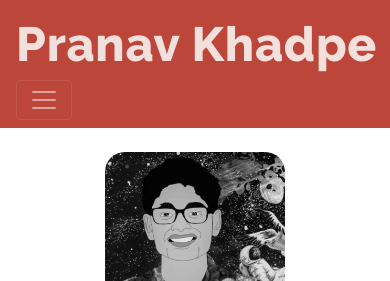
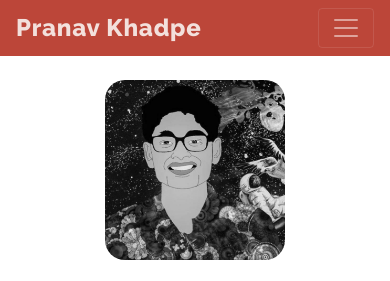
Before and after one commit to PranavKhadpe/pranavkhadpe.github.io, a plain HTML site: page index.html in a window 390 px wide. Shown: the top 281 px of the page. Drawn offline with nearby package versions, Linux system fonts and the light colour scheme; some icons are missing; a web font is replaced by a local one.

Commit message:
Update portfolio.css

```diff
--- a/assets/css/portfolio.css
+++ b/assets/css/portfolio.css
@@ -93,7 +93,7 @@ pre{
     #face {
         max-width: 50%;
     }
-    .navbar-brand{
+    .navbar-dark .navbar-brand{
         width: 250px;
         font-size: 1.5rem;
     }
```
